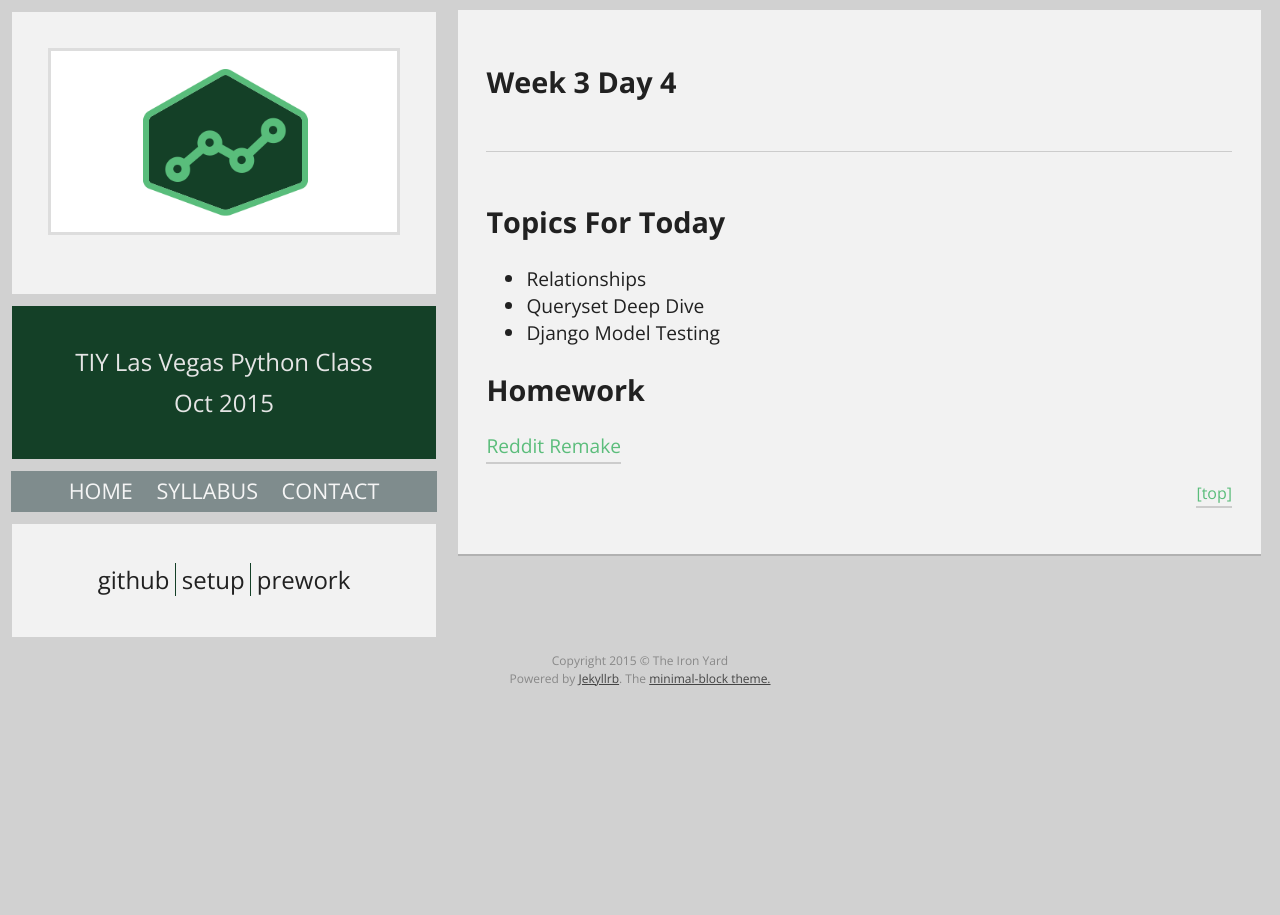
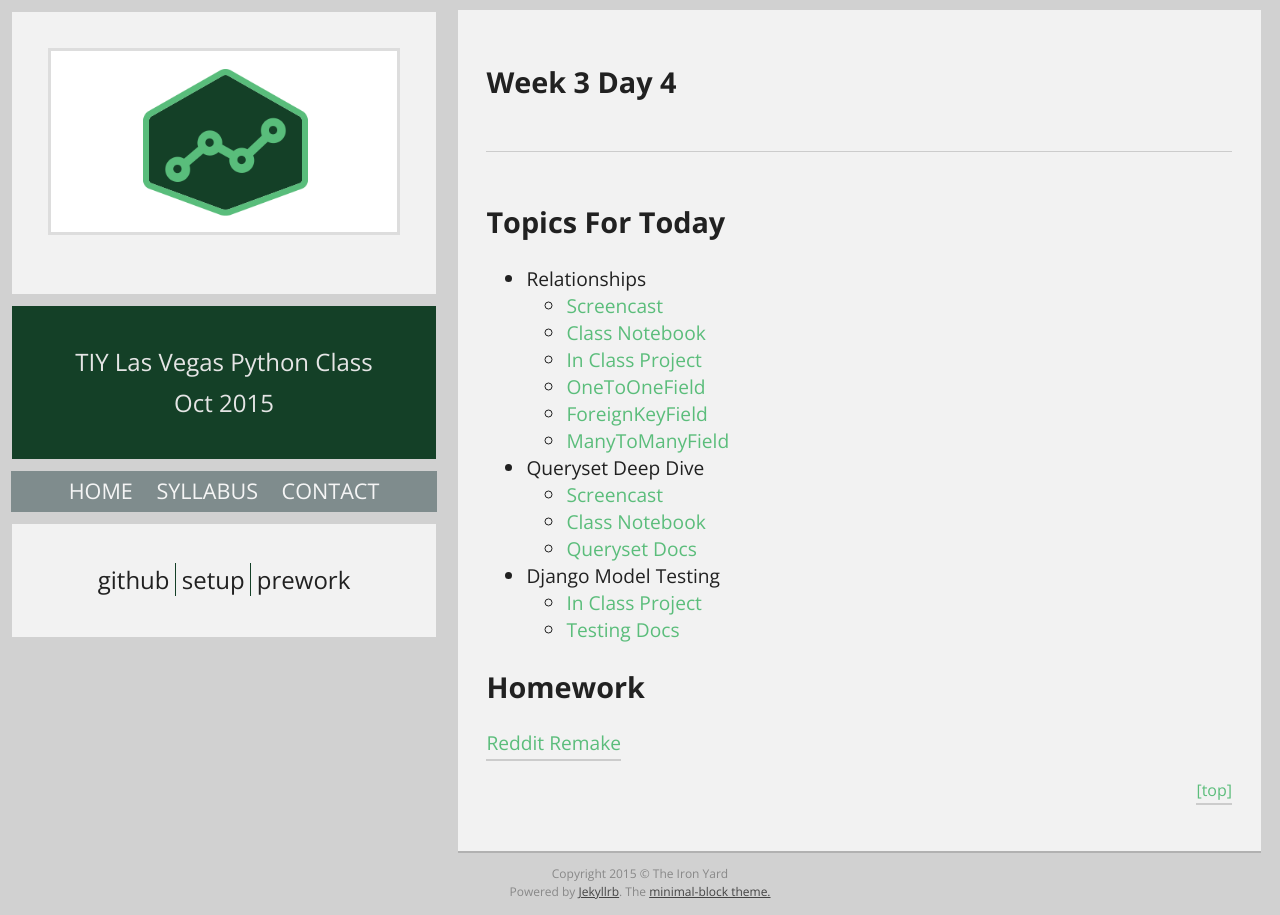
Before and after one commit to tiy-lv-python-2015-10/tiy-lv-python-2015-10.github.io, a Jekyll site: the page built from _posts/2015-10-22-Week-3-Day-4.md, in a window 1280 px wide. Built offline with Jekyll 4.4.1, drawn with Linux system fonts in a browser that asks for light colours; Markdown is read by kramdown in place of the engine named in the settings.

Commit message:
Adding notebooks

```diff
--- a/_posts/2015-10-22-Week-3-Day-4.md
+++ b/_posts/2015-10-22-Week-3-Day-4.md
@@ -5,8 +5,19 @@ title: Week 3 Day 4
 
 ## Topics For Today
 * Relationships
+  * [Screencast](https://www.youtube.com/watch?v=uDWluN3gUww)
+  * [Class Notebook](https://github.com/tiy-lv-python-2015-10/class-notes/blob/master/week3/02%20-%20Django%20Model%20Relationships.ipynb)
+  * [In Class Project](https://github.com/tiy-lv-python-2015-10/chirper/tree/Week3Day4)
+  * [OneToOneField](https://docs.djangoproject.com/en/1.8/topics/db/examples/one_to_one/)
+  * [ForeignKeyField](https://docs.djangoproject.com/en/1.8/topics/db/examples/many_to_one/)
+  * [ManyToManyField](https://docs.djangoproject.com/en/1.8/topics/db/examples/many_to_many/)
 * Queryset Deep Dive
+  * [Screencast](https://www.youtube.com/watch?v=O1BmUB0fbTQ)
+  * [Class Notebook](https://github.com/tiy-lv-python-2015-10/class-notes/blob/master/week3/03%20-%20QuerySets.ipynb)
+  * [Queryset Docs](https://docs.djangoproject.com/en/1.8/ref/models/querysets/)
 * Django Model Testing
+  * [In Class Project](https://github.com/tiy-lv-python-2015-10/chirper/blob/Week3Day4/chirper/chirp/tests.py)
+  * [Testing Docs](https://docs.djangoproject.com/en/1.8/topics/testing/)
 
 ## Homework
 [Reddit Remake](https://github.com/tiy-lv-python-2015-10/reddit-remake)
```
